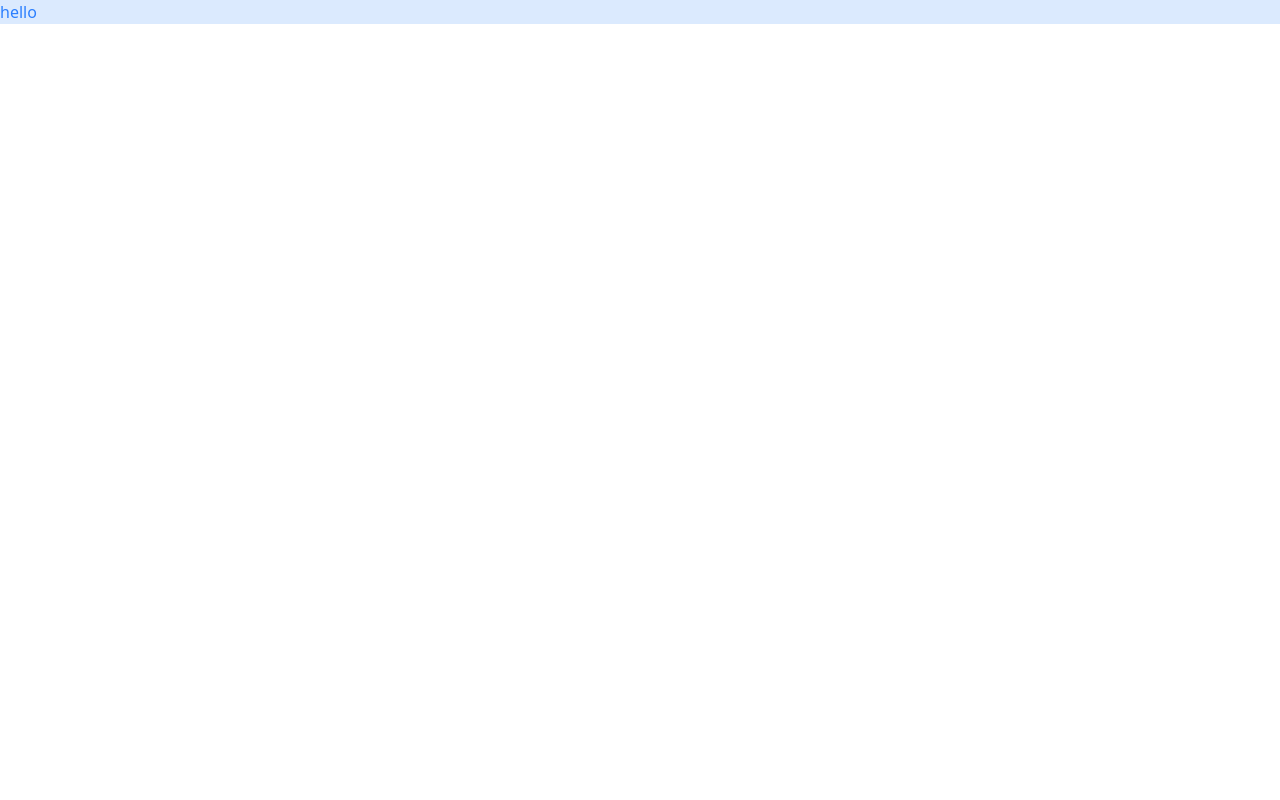
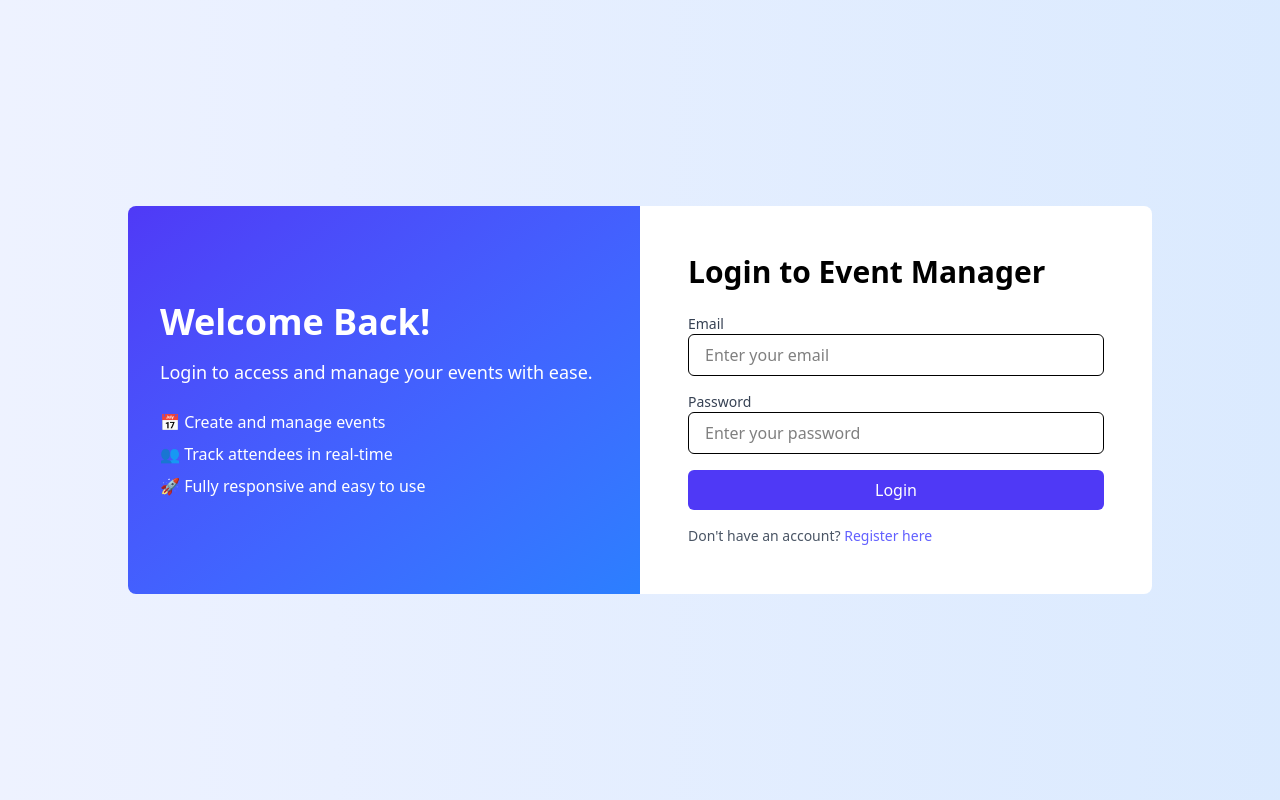
Before and after one commit to Mananjot17/SwissMote, a React (Vite) app in the folder frontend/: page /login in a window 1280 px wide. Built offline with nearby package versions, Linux system fonts and the light colour scheme.

Commit message:
creting AuthPage UI

```diff
--- a/frontend/src/App.jsx
+++ b/frontend/src/App.jsx
@@ -1,7 +1,17 @@
+import React from "react";
+import { BrowserRouter as Router, Route, Routes } from "react-router-dom";
+import AuthPage from "./pages/AuthPage.jsx";
 import "./App.css";
 
-function App() {
-  return <div className="bg-blue-100 text-blue-500">hello</div>;
-}
+const App = () => {
+  return (
+    <Router>
+      <Routes>
+        <Route path="/login" element={<AuthPage type="login" />} />
+        <Route path="/register" element={<AuthPage type="register" />} />
+      </Routes>
+    </Router>
+  );
+};
 
 export default App;
--- /dev/null
+++ b/frontend/src/pages/AuthPage.jsx
@@ -0,0 +1,97 @@
+// src/pages/AuthPage.jsx
+import React from "react";
+import { Link } from "react-router-dom";
+
+const AuthPage = ({ type }) => {
+  const isLogin = type === "login";
+
+  return (
+    <div className="min-h-screen flex items-center justify-center bg-gradient-to-r from-indigo-50 to-blue-100">
+      <div className="flex flex-col sm:flex-row w-4/5 max-w-5xl rounded-lg overflow-hidden ">
+        {/* Left Section */}
+        <div className="sm:w-1/2 bg-gradient-to-br from-indigo-600 to-blue-500 text-white p-8 sm:flex flex-col hidden justify-center ">
+          <h1 className="text-4xl font-bold mb-4">
+            {isLogin ? "Welcome Back!" : "Join Event Manager"}
+          </h1>
+          <p className="text-lg mb-6">
+            {isLogin
+              ? "Login to access and manage your events with ease."
+              : "Register now to create and manage your events seamlessly."}
+          </p>
+          <ul className="space-y-2">
+            <li>📅 Create and manage events</li>
+            <li>👥 Track attendees in real-time</li>
+            <li>🚀 Fully responsive and easy to use</li>
+          </ul>
+        </div>
+
+        {/* Right Section - Form */}
+        <div className="sm:w-1/2 bg-white p-12">
+          <h2 className="text-3xl font-semibold mb-6">
+            {isLogin ? "Login to Event Manager" : "Register for Event Manager"}
+          </h2>
+          <form className="space-y-4">
+            {!isLogin && (
+              <div>
+                <label className="block text-sm font-medium text-gray-700">
+                  Full Name
+                </label>
+                <input
+                  type="text"
+                  placeholder="Enter your name"
+                  className="w-full px-4 py-2 border rounded-md focus:ring focus:ring-indigo-300"
+                />
+              </div>
+            )}
+            <div>
+              <label className="block text-sm font-medium text-gray-700">
+                Email
+              </label>
+              <input
+                type="email"
+                placeholder="Enter your email"
+                className="w-full px-4 py-2 border rounded-md focus:ring focus:ring-indigo-300"
+              />
+            </div>
+            <div>
+              <label className="block text-sm font-medium text-gray-700">
+                Password
+              </label>
+              <input
+                type="password"
+                placeholder="Enter your password"
+                className="w-full px-4 py-2 border rounded-md focus:ring focus:ring-indigo-300"
+              />
+            </div>
+            <button
+              type="submit"
+              className="w-full bg-indigo-600 text-white py-2 px-4 rounded-md hover:bg-indigo-700 transition"
+            >
+              {isLogin ? "Login" : "Register"}
+            </button>
+          </form>
+
+          <p className="mt-4 text-sm text-gray-600">
+            {isLogin ? (
+              <>
+                Don't have an account?{" "}
+                <Link to="/register" className="text-indigo-500 font-medium">
+                  Register here
+                </Link>
+              </>
+            ) : (
+              <>
+                Already have an account?{" "}
+                <Link to="/login" className="text-indigo-500 font-medium">
+                  Login here
+                </Link>
+              </>
+            )}
+          </p>
+        </div>
+      </div>
+    </div>
+  );
+};
+
+export default AuthPage;
```
Also changed, not shown: frontend/src/components/loginRegForm.jsx (added).
